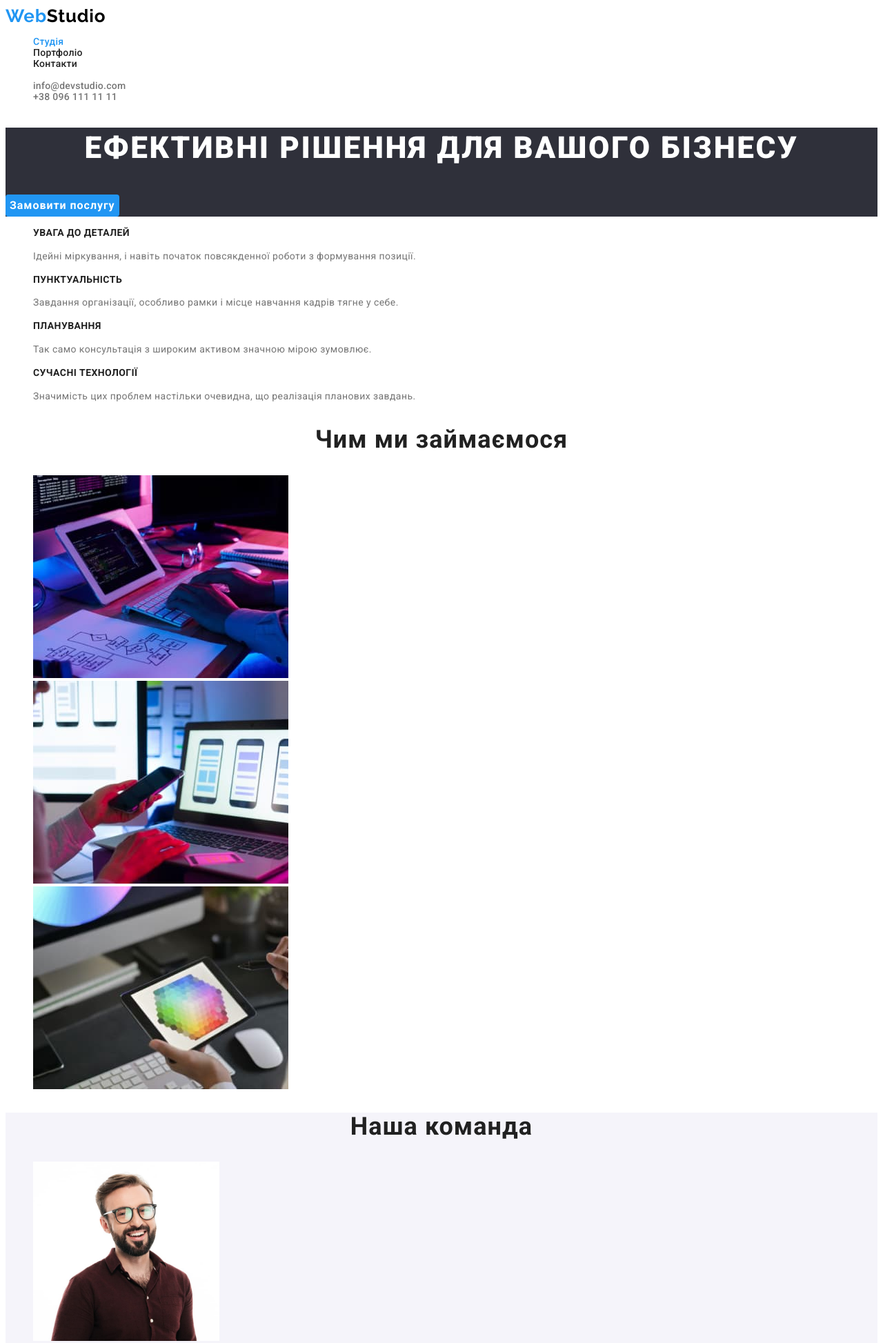
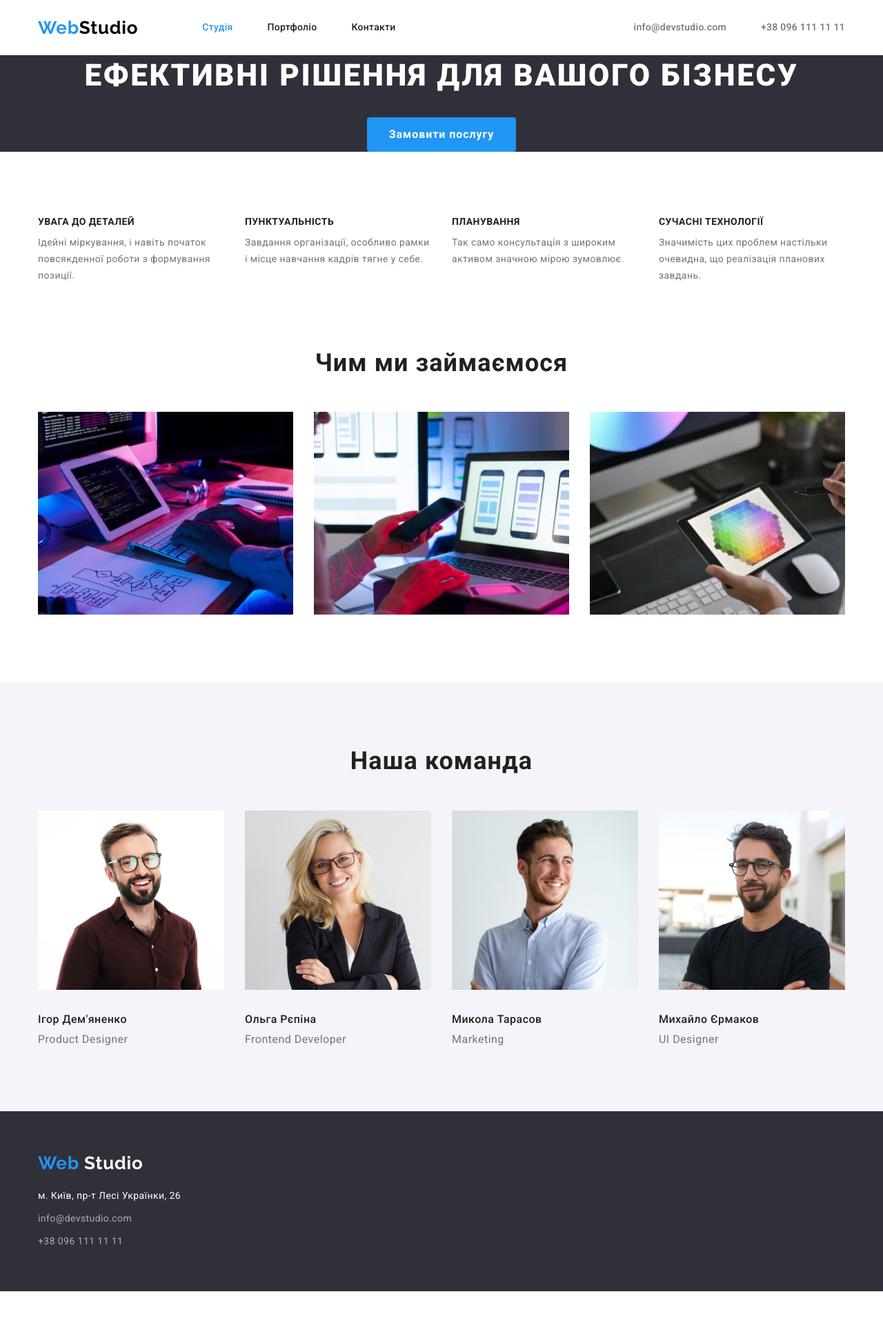
Before and after one commit to DenisZaviriukha/goit-markup-hw-03, a plain HTML site: page index.html in a window 1280 px wide. Shown: the top 1947 px of the page at 69% size. After the commit the page ends 1872 px from the top, so only its background shows below. Drawn offline with Linux system fonts and the light colour scheme.

Commit message:
Додав флексбокс до сайту

```diff
--- a/css/styles.css
+++ b/css/styles.css
@@ -11,6 +11,16 @@
     --shadow-color-one:rgba(0, 0, 0, 0.1);
     --shadow-color-two:rgba(0, 0, 0, 0.08);
     --shadow-color-three:rgba(0, 0, 0, 0.12);
+}
+
+h1,
+h2,
+h3,
+ul,
+p{
+    margin: 0;
+    padding: 0;
+
 }
 
 .nav-link.current,
@@ -31,6 +41,7 @@ footer-street:focus,
 body{
     font-family: 'Roboto';
     color:var(--paragraph-gray-color);
+    margin:0
 }
 
 .list{
@@ -41,10 +52,32 @@ body{
     text-decoration: none;
 }
 
+.container{
+    width: 1170px;
+    margin-left: auto;
+    margin-right: auto;
+    padding-left: 15px;
+    padding-right: 15px;
+}
+
+.section{
+    padding: 94px 0;
+}
+
 /*-------------------------------HEADER-----------------------------*/
 
 .heading {
     background-color: var(--white-color);
+
+}
+
+.heading .container{
+    display: flex;
+    align-items: center;
+}
+
+.logo-web{
+    margin-right: 93px;
 }
 
 .logo-web,
@@ -72,27 +105,40 @@ body{
     font-size: 14px;
     line-height: 1.14;
     letter-spacing: 0.02em;
+    display: flex;
 }
 
 .nav-item {
+    margin-right: 50px;
+}
 
+.nav-item:last-child{
+    margin:0;
 }
 
 .nav-link {
+    display: block;
     color: var(--heading-black-color);
+    padding-top: 32px;
+    padding-bottom: 32px;
 }
 
 .contacts-list{
-
+    display: flex;
+    margin-left: auto;
 }
 
 .contacts-item{
+
     font-weight: 500;
     font-size: 14px;
     line-height: 1.14 ;
     letter-spacing: 0.02em;
+
 }
-
+.contacts-item + .contacts-item{
+    margin-left: 50px;
+}
 .contacts-link{
     color: var(--paragraph-gray-color)
 }
@@ -101,18 +147,20 @@ body{
 
 .hero-section {
     background:var(--dark-background-color);
+    text-align: center;
 }
 .hero-text {
     color: var(--white-color);
     font-weight: 900;
     font-size: 44px;
     line-height: 1.36;
-    text-align: center;
     letter-spacing: 0.06em;
-    text-transform: uppercase
+    text-transform: uppercase;
+    margin-bottom: 30px;
 }
 
 .hero-button {
+    display: inline-block;
     cursor: pointer;
     color: var(--white-color);
     background: var(--accent-color);
@@ -121,11 +169,11 @@ body{
     font-weight: 700;
     font-size: 16px;
     line-height: 1.88;
-    display: flex;
     align-items: center;
     text-align: center;
     letter-spacing: 0.06em;
     font-family:'Roboto';
+    padding: 10px 32px;
 }
 
 .hero-button:hover, .hero-button:focus{
@@ -135,15 +183,26 @@ body{
 /*------------------------------DIGNITY---------------------------*/
 
 .dignity-section {
+    margin-bottom: 94px;
+}
+
+.dignity-list {
+    display: flex;
+    flex-wrap: wrap;
+    margin-left: 30px;
+}
+
+.dignity-list:first-child {
+    margin-left: 0;
+}
+
+.dignity-item {
+    width: 270px;
 
 }
 
-.dignity-list {
-
-}
-
-.dignity-item {
-
+.dignity-item + .dignity-item{
+    margin-left: 30px;
 }
 
 .dignity-header {
@@ -152,7 +211,8 @@ body{
     line-height: 1.14;
     letter-spacing: 0.03em;
     text-transform: uppercase;
-    color: var(--heading-black-color)
+    color: var(--heading-black-color);
+    margin-bottom: 10px;
 }
 
 .dignity-paragraph {
@@ -173,15 +233,20 @@ body{
     line-height: 1.16;
     text-align: center;
     letter-spacing: 0.03em;
-    color: var(--heading-black-color)
+    color: var(--heading-black-color);
+    margin-bottom: 50px;
 }
 
 .studio-list {
-
+    display: flex;
 }
 
 .studio-item {
+    margin-right: 30px;
+}
 
+.studio-item:last-child{
+    margin-right: 0;
 }
 
 /*------------------------TEAM------------------------------*/
@@ -197,14 +262,19 @@ body{
     text-align: center;
     letter-spacing: 0.03em;
     color: var(--heading-black-color);
+    margin-bottom: 50px;
 }
 
 .team-list {
+    display: flex;
+}
 
+.team-section img{
+    margin-bottom: 30px;
 }
 
 .team-item {
-
+    margin-right: 30px;
 }
 
 .team-name {
@@ -213,6 +283,7 @@ body{
     line-height: 1.18;
     letter-spacing: 0.03em;
     color: var(--heading-black-color);
+    margin-bottom: 10px;
 }
 
 .team-professioin {
@@ -225,13 +296,20 @@ body{
 
 .footer{
     background:var(--dark-background-color);
+    display: flex;
+}
+
+.footer-logo-web{
+    display: inline-block;
+    margin-top: 60px;
 }
 
 .footer-list {
-
+    margin-bottom: 60px;
 }
 
 .footer-street {
+    display: inline-block;
     font-size: 14px;
     line-height: 1.71;
     letter-spacing: 0.03em;
@@ -239,6 +317,13 @@ body{
 }
 
 .footer-contacts-item {
+    font-style: normal;
+    display: block;
+    margin-top: 9px;
+
+}
+
+.footer-contacts-item:last-child{
 
 }
 
@@ -246,8 +331,10 @@ body{
     color: var(--white-color);
 }
 
-.footer-address{
+.footer-street{
     font-style: normal;
+    display: block;
+    margin-top: 20px;
 }
 
 .street-link{
@@ -264,11 +351,20 @@ body{
 /*------------------------FILTERS------------------------------*/
 
 .filters {
+    margin-bottom: 50px;
+    display: flex;
+    justify-content: center;
+
+}
+
+.portfolio{
+
+
 
 }
 
 .filter-item {
-
+    margin-right: 8px;
 }
 
 .filter-button {
@@ -283,6 +379,7 @@ body{
     border:none;
     font-weight: 500;
     font-family: inherit;
+    padding: 6px 25px;
 }
 
 .filter-button:hover,
@@ -299,20 +396,38 @@ body{
 
 }
 
-.projects-list {
+.projects-list{
+    display: flex;
+    flex-wrap: wrap;
+    justify-content: space-between;
+
+    /* margin-left: 30px; */
 
 }
 
+/* .projects-list:nth-child(3n){
+    margin-left: 0;
+} */
+
+.projects-list img {
+    margin-bottom: 20px;
+}
+
 .project-item {
+    width: 370px;
+    margin-bottom: 30px;
 
 }
-
+.project-item:nth-last-child(-n+3){
+    margin-bottom: 0;
+}
 .project-name {
     font-weight: 700;
     font-size: 18px;
     line-height: 2;
     letter-spacing: 0.06em;
     color:var(--heading-black-color);
+    margin-bottom: 4px;
 }
 
 .project-type {
--- a/index.html
+++ b/index.html
@@ -7,11 +7,13 @@
         <link rel="preconnect" href="https://fonts.googleapis.com">
         <link rel="preconnect" href="https://fonts.gstatic.com" crossorigin>
         <link href="https://fonts.googleapis.com/css2?family=Raleway:wght@700&family=Roboto:wght@400;500;700;900&display=swap" rel="stylesheet">
+        <link rel=“stylesheet” href=“https://cdnjs.cloudflare.com/ajax/libs/modern-normalize/1.1.0/modern-normalize.min.css”>
         <title>WebStudio</title>
         <link rel="stylesheet" href="./css/styles.css">
     </head>
     <body>
         <header class="heading">
+            <div class="container">
                 <a class="logo-web link" href="/">Web<span class="logo-studio">Studio</span></a>
                 <nav class="heading-nav">
                     <ul class="nav-list list">
@@ -24,15 +26,20 @@
                         <li class="contacts-item"><a class="contacts-link link" href="mailto:info@devstudio.com">info@devstudio.com</a></li>
                         <li class="contacts-item"><a class="contacts-link link" href="tel:+38096111111">+38 096 111 11 11</a></li>
                     </ul>
+            </div>
         </header>
         <main>
             <!--Hero-->
             <section class="hero-section">
+                <div class="container">
                     <h1 class="hero-text">Ефективні рішення для вашого бізнесу</h1>
                     <button class="hero-button" type="button">Замовити послугу</button>
+                </div>
             </section>
             <!--Dignity-->
-            <section class="dignity-section" >
+            <div class="section">
+                <section class="dignity-section">
+                    <div class="container">
                         <ul class="dignity-list list">
                             <li class="dignity-item">
                                 <h3 class="dignity-header">Увага до деталей</h3>
@@ -51,9 +58,11 @@
                                 <p class="dignity-paragraph">Значимість цих проблем настільки очевидна, що реалізація планових завдань.</p>
                             </li>
                         </ul>
+                    </div>
                 </section>
                 <!--Studio-->
                 <section class="studio-section">
+                    <div class="container">
                         <h2 class="studio-header">Чим ми займаємося</h2>
                         <ul class="studio-list list">
                             <li class="studio-item">
@@ -66,9 +75,12 @@
                                 <img src="./images/box3.jpg" alt="Дизайн" width="370">
                             </li>
                         </ul>
+                    </div>
                 </section>
+            </div>
             <!--Team-->
-            <section class="team-section">
+                <section class="team-section section">
+                    <div class="container">
                         <h2 class="team-heading">
                             Наша команда
                         </h2>
@@ -94,11 +106,16 @@
                                 <p class="team-professioin">UI Designer</p>
                             </li>
                         </ul>
+                    </div>
                 </section>
+
         </main>
         <!--Footer-->
         <footer class="footer">
-            <a class="footer-logo-web link" href="/">Web<span class="logo-studio">Studio</span></a>
+            <div class="container">
+                <a class="footer-logo-web link" href="/">Web
+                    <span class="logo-studio">Studio</span>
+                </a>
                 <address class="footer-address">
                     <ul class="footer-list list">
                         <li class="footer-street"><a href="https://www.google.com/maps/place/%D0%B1%D1%83%D0%BB.+%D0%9B%D0%B5%D1%81%D0%B8+%D0%A3%D0%BA%D1%80%D0%B0%D0%B8%D0%BD%D0%BA%D0%B8,+26,+%D0%9A%D0%B8%D0%B5%D0%B2,+02000/@50.426582,30.5361431,16.98z/data=!4m5!3m4!1s0x40d4cf0e033ecbe9:0x57a4dffefec77da0!8m2!3d50.4265807!4d30.5383858" class="street-link link">м. Київ, пр-т Лесі Українки, 26</a></li>
@@ -106,6 +123,7 @@
                         <li class="footer-contacts-item"><a class="footer-contacts-link link" href="tel:+380961111111">+38 096 111 11 11</a></li>
                     </ul>
                 </address>
+            </div>
         </footer>
     </body>
 </html>
```
Also changed, not shown: portfolio.html (+9 -1 lines). Lines whose indentation alone changed are shown as unchanged.
